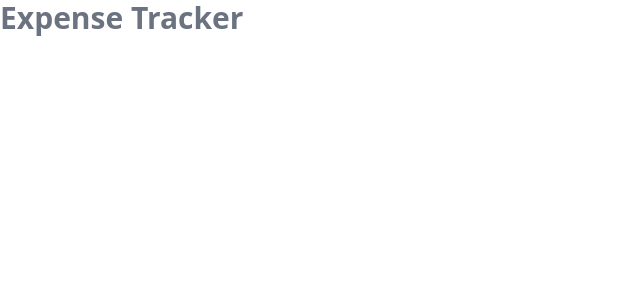
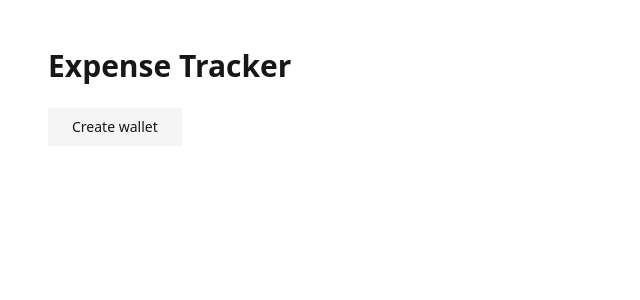
Before and after one commit to clemensheithecker/expense-tracker, a Next.js app: page / in a window 1280 px wide. Shown: the top 300 px of the page, without its empty margins (0-640 px from the left). Built offline with nearby package versions, Linux system fonts and the light colour scheme.

Commit message:
Add `NewWalletDialog`

```diff
--- a/package.json
+++ b/package.json
@@ -10,7 +10,6 @@
   },
   "dependencies": {
     "@radix-ui/react-dialog": "^1.0.2",
-    "@radix-ui/react-icons": "^1.2.0",
     "@types/node": "18.14.1",
     "@types/react": "18.0.28",
     "@types/react-dom": "18.0.11",
@@ -22,6 +21,7 @@
     "typescript": "4.9.5"
   },
   "devDependencies": {
+    "@tailwindcss/forms": "^0.5.3",
     "autoprefixer": "^10.4.13",
     "postcss": "^8.4.21",
     "prettier": "^2.8.4",
--- a/src/app/layout.tsx
+++ b/src/app/layout.tsx
@@ -12,7 +12,7 @@ export default function RootLayout({
 }) {
   return (
     <html lang="en">
-      <body>{children}</body>
+      <body className="p-12">{children}</body>
     </html>
   );
 }
--- a/src/app/page.tsx
+++ b/src/app/page.tsx
@@ -1,7 +1,12 @@
+import NewWalletDialog from "@/components/NewWalletDialog";
+
 export default function HomePage() {
   return (
-    <h1 className="text-3xl font-bold text-gray-500 dark:bg-gray-100">
-      Expense Tracker
-    </h1>
+    <>
+      <h1 className="mb-6 text-3xl font-bold text-neutral-900">
+        Expense Tracker
+      </h1>
+      <NewWalletDialog />
+    </>
   );
 }
--- /dev/null
+++ b/src/components/Buttons.tsx
@@ -0,0 +1,45 @@
+import { ButtonHTMLAttributes, ReactNode } from "react";
+
+type ButtonProps = ButtonHTMLAttributes<HTMLButtonElement> & {
+  children: ReactNode;
+};
+
+export const PrimaryButton = ({ children, ...props }: ButtonProps) => (
+  <button
+    className="bg-blue-600 px-4 py-3 text-sm font-medium leading-none text-white hover:bg-blue-700  focus:outline-none focus:ring-2 focus:ring-blue-500"
+    {...props}
+  >
+    {children}
+  </button>
+);
+
+export const PrimaryButtonWide = ({ children, ...props }: ButtonProps) => (
+  <button
+    className="bg-blue-600 px-6 py-3 text-sm font-medium leading-none text-white hover:bg-blue-700  focus:outline-none focus:ring-2 focus:ring-blue-500"
+    {...props}
+  >
+    {children}
+  </button>
+);
+
+PrimaryButton.Wide = PrimaryButtonWide;
+
+export const SecondaryButton = ({ children, ...props }: ButtonProps) => (
+  <button
+    className="bg-neutral-100 px-4 py-3 text-sm font-medium leading-none text-neutral-900 hover:bg-neutral-200  focus:outline-none focus:ring-2 focus:ring-blue-500"
+    {...props}
+  >
+    {children}
+  </button>
+);
+
+export const SecondaryButtonWide = ({ children, ...props }: ButtonProps) => (
+  <button
+    className="bg-neutral-100 px-6 py-3 text-sm font-medium leading-none text-neutral-900 hover:bg-neutral-200  focus:outline-none focus:ring-2 focus:ring-blue-500"
+    {...props}
+  >
+    {children}
+  </button>
+);
+
+SecondaryButton.Wide = SecondaryButtonWide;
--- /dev/null
+++ b/src/components/Dialog.tsx
@@ -0,0 +1,67 @@
+import * as RadixDialog from "@radix-ui/react-dialog";
+import {
+  Dispatch,
+  ReactNode,
+  SetStateAction,
+  createContext,
+  useState,
+} from "react";
+
+let DialogContext = createContext<{
+  open: boolean;
+  setOpen: Dispatch<SetStateAction<boolean>>;
+}>({
+  open: false,
+  setOpen: () => {},
+});
+
+export const Dialog = ({ children }: { children: ReactNode }) => {
+  let [open, setOpen] = useState(false);
+
+  return (
+    <DialogContext.Provider value={{ open, setOpen }}>
+      <RadixDialog.Root open={open} onOpenChange={setOpen}>
+        {children}
+      </RadixDialog.Root>
+    </DialogContext.Provider>
+  );
+};
+
+export const DialogButton = ({ children }: { children: ReactNode }) => (
+  <RadixDialog.Trigger asChild>{children}</RadixDialog.Trigger>
+);
+
+Dialog.Button = DialogButton;
+
+export const DialogContent = ({ children }: { children: ReactNode }) => (
+  <RadixDialog.Portal>
+    <RadixDialog.Overlay className="fixed inset-0 bg-neutral-900/40 data-[state=open]:animate-overlayShow" />
+    <RadixDialog.Content className="fixed top-[50%] left-[50%] max-h-[85vh] w-[90vw] max-w-[450px] translate-x-[-50%] translate-y-[-50%] bg-white p-6 shadow-[hsl(206_22%_7%_/_35%)_0px_10px_38px_-10px,_hsl(206_22%_7%_/_20%)_0px_10px_20px_-15px] focus:outline-none data-[state=open]:animate-contentShow">
+      {children}
+    </RadixDialog.Content>
+  </RadixDialog.Portal>
+);
+
+Dialog.Content = DialogContent;
+
+export const DialogTitle = ({ children }: { children: ReactNode }) => (
+  <RadixDialog.Title className="m-0 mb-2 text-lg font-medium text-neutral-900">
+    {children}
+  </RadixDialog.Title>
+);
+
+Dialog.Title = DialogTitle;
+
+export const DialogDescription = ({ children }: { children: ReactNode }) => (
+  <RadixDialog.Description className="text- mt-2 mb-6 leading-normal text-neutral-500">
+    {children}
+  </RadixDialog.Description>
+);
+
+Dialog.Description = DialogDescription;
+
+export const DialogClose = ({ children }: { children: ReactNode }) => (
+  <RadixDialog.Close asChild>{children}</RadixDialog.Close>
+);
+
+Dialog.Close = DialogClose;
--- /dev/null
+++ b/src/components/NewWalletDialog.tsx
@@ -0,0 +1,45 @@
+"use client";
+
+import { Dialog } from "./Dialog";
+import { PrimaryButton, SecondaryButton } from "./Buttons";
+
+export const NewWalletDialog = () => (
+  <>
+    <Dialog>
+      <Dialog.Button>
+        <SecondaryButton.Wide>Create wallet</SecondaryButton.Wide>
+      </Dialog.Button>
+      <Dialog.Content>
+        <Dialog.Title>Create wallet</Dialog.Title>
+        <form
+          onSubmit={(event) => {
+            event.preventDefault();
+          }}
+        >
+          <fieldset className="mb-4 mt-6 flex items-center gap-6">
+            <label className="w-24 text-right text-neutral-900" htmlFor="name">
+              Name
+            </label>
+            <input
+              type="text"
+              className="block w-full flex-1 border-gray-300 leading-none text-neutral-900 placeholder:text-neutral-400 focus:border-blue-500 focus:ring-blue-500"
+              id="name"
+              placeholder="Checking, Savings, etc."
+            />
+          </fieldset>
+
+          <div className="mt-6 flex justify-end space-x-2">
+            <Dialog.Close>
+              <SecondaryButton>Cancel</SecondaryButton>
+            </Dialog.Close>
+            <Dialog.Close>
+              <PrimaryButton type="submit">Create</PrimaryButton>
+            </Dialog.Close>
+          </div>
+        </form>
+      </Dialog.Content>
+    </Dialog>
+  </>
+);
+
+export default NewWalletDialog;
--- a/tailwind.config.js
+++ b/tailwind.config.js
@@ -2,7 +2,22 @@
 module.exports = {
   content: ["./src/**/*.{js,ts,jsx,tsx}"],
   theme: {
-    extend: {},
+    extend: {
+      keyframes: {
+        overlayShow: {
+          from: { opacity: 0 },
+          to: { opacity: 1 },
+        },
+        contentShow: {
+          from: { opacity: 0, transform: "translate(-50%, -48%) scale(0.96)" },
+          to: { opacity: 1, transform: "translate(-50%, -50%) scale(1)" },
+        },
+      },
+      animation: {
+        overlayShow: "overlayShow 150ms cubic-bezier(0.16, 1, 0.3, 1)",
+        contentShow: "contentShow 150ms cubic-bezier(0.16, 1, 0.3, 1)",
+      },
+    },
   },
-  plugins: [],
+  plugins: [require("@tailwindcss/forms")],
 };
```
Also changed, not shown: 1 other file (tests, documents, lock files or other folders).
